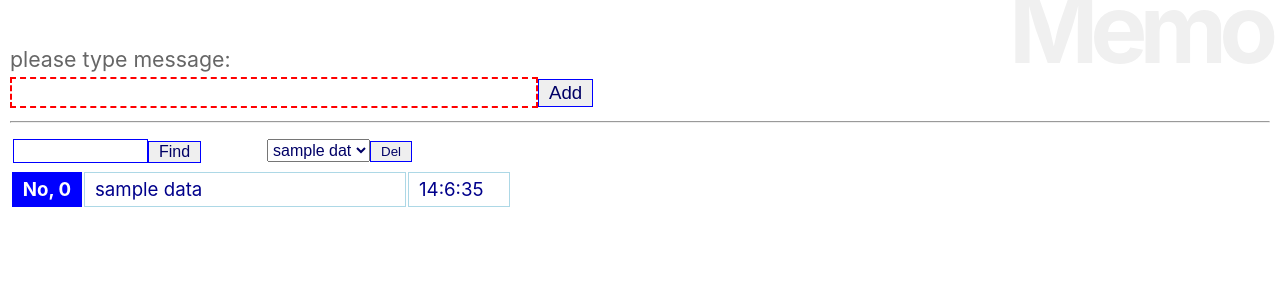
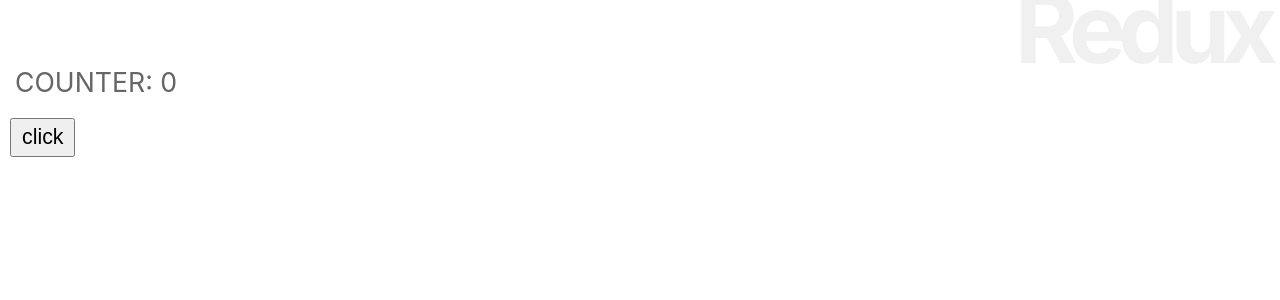
Before and after one commit to KazumichiShirai/reactjs_and_nextjs, a React (Create React App) app in the folder react_app/: page / in a window 1280 px wide. Shown: the top 300 px of the page. Built offline with nearby package versions, Linux system fonts and the light colour scheme.

Commit message:
Counter with Redux Persist. Section 4-3

```diff
--- a/react_app/src/App.js
+++ b/react_app/src/App.js
@@ -1,17 +1,10 @@
 import React, { Component } from 'react';
 import { connect } from 'react-redux';
 import './App.css';
-import Memo from './memo/Memo';
-import AddForm from './memo/AddForm';
-import FindForm from './memo/FindForm';
-import DelForm from './memo/DelForm';
 
 
 // Appコンポーネント
 class App extends Component {
-  td = {
-    width:"250px"
-  }
 
 
   constructor(props){
@@ -21,18 +14,71 @@
   render() {
     return (
       <div>
-        <h1>Memo</h1>
-        <AddForm />
-        <hr />
-        <table><tbody><tr>
-          <td style={this.td}><FindForm /></td>
-          <td style={this.td}><DelForm /></td>
-        </tr></tbody></table>
-        <Memo />
+        <h1>Redux</h1>
+        <Message />
+        <Button />
       </div>
     );
   }
 }
+// ストアのコネクト
+App = connect()(App);
 
 
-export default connect()(App);
+// メッセージ表示のコンポーネント
+class Message extends Component {
+  style = {
+    fontSize:"20pt",
+    padding:"20px 5px"
+  }
+
+  render(){
+    return (
+      <p style={this.style}>
+        {this.props.message}: {this.props.counter}
+      </p>
+    );
+  }
+}
+// ストアのコネクト
+Message = connect((state)=>state)(Message);
+
+
+// ボタンのコンポーネント
+class Button extends Component {
+  style = {
+    fontSize:"16pt",
+    padding:"5px 10px"
+  }
+
+  constructor(props){
+    super(props);
+    this.doAction = this.doAction.bind(this);
+  }
+
+  // ボタンクリックでディスパッチを実行
+  doAction(e){
+    if (e.shiftKey){
+      this.props.dispatch({ type:'DECREMENT' });
+    } else if (e.ctrlKey){
+      this.props.dispatch({ type:'RESET' });
+    } else {
+      this.props.dispatch({ type:'INCREMENT' });
+    }
+  }
+
+
+  render(){
+    return (
+      <button style={this.style}
+          onClick={this.doAction}>
+        click
+      </button>
+    );
+  }
+}
+// ストアのコネクト
+Button = connect()(Button);
+
+
+export default App;
--- a/react_app/src/index.js
+++ b/react_app/src/index.js
@@ -1,15 +1,68 @@
 import React from 'react';
 import ReactDOM from 'react-dom';
+import { createStore } from 'redux';
 import { Provider } from 'react-redux';
+import { persistStore, persistReducer } from 'redux-persist'
+import storage from 'redux-persist/lib/storage'
+import { PersistGate } from 'redux-persist/integration/react'
 import './index.css';
 import App from './App';
-import MemoStore from './memo/Store'
+
+
+// ステートの値
+let state_value = {
+    counter:0,
+    message:"COUNTER"
+}
+
+
+// レデューサー
+function counter(state = state_value, action) {
+    switch (action.type) {
+        case 'INCREMENT':
+        return {
+            counter:state.counter + 1,
+            message:"INCREMENT"
+        };
+        case 'DECREMENT':
+        return {
+            counter:state.counter - 1,
+            message:"DECREMENT"
+        };
+        case 'RESET':
+        return {
+            counter:0,
+            message:"RESET"
+        };
+        default:
+        return state;
+    }
+}
+
+
+// Redux Persistの設定
+const persistConfig = {
+    key: 'root',
+    storage,
+}
+
+
+// パーシストレデューサーの作成
+const persistedReducer = persistReducer(persistConfig, counter)
+
+
+// ストア、パーシスターの作成
+let store = createStore(persistedReducer)
+let pstore = persistStore(store)
 
 
 // 表示をレンダリング
 ReactDOM.render(
-    <Provider store={MemoStore}>
-        <App />
+    <Provider store={store}>
+        <PersistGate loading={<p>loading...</p>}
+                persistor={pstore}>
+            <App />
+        </PersistGate>
     </Provider>,
     document.getElementById('root')
-);
+)
```
